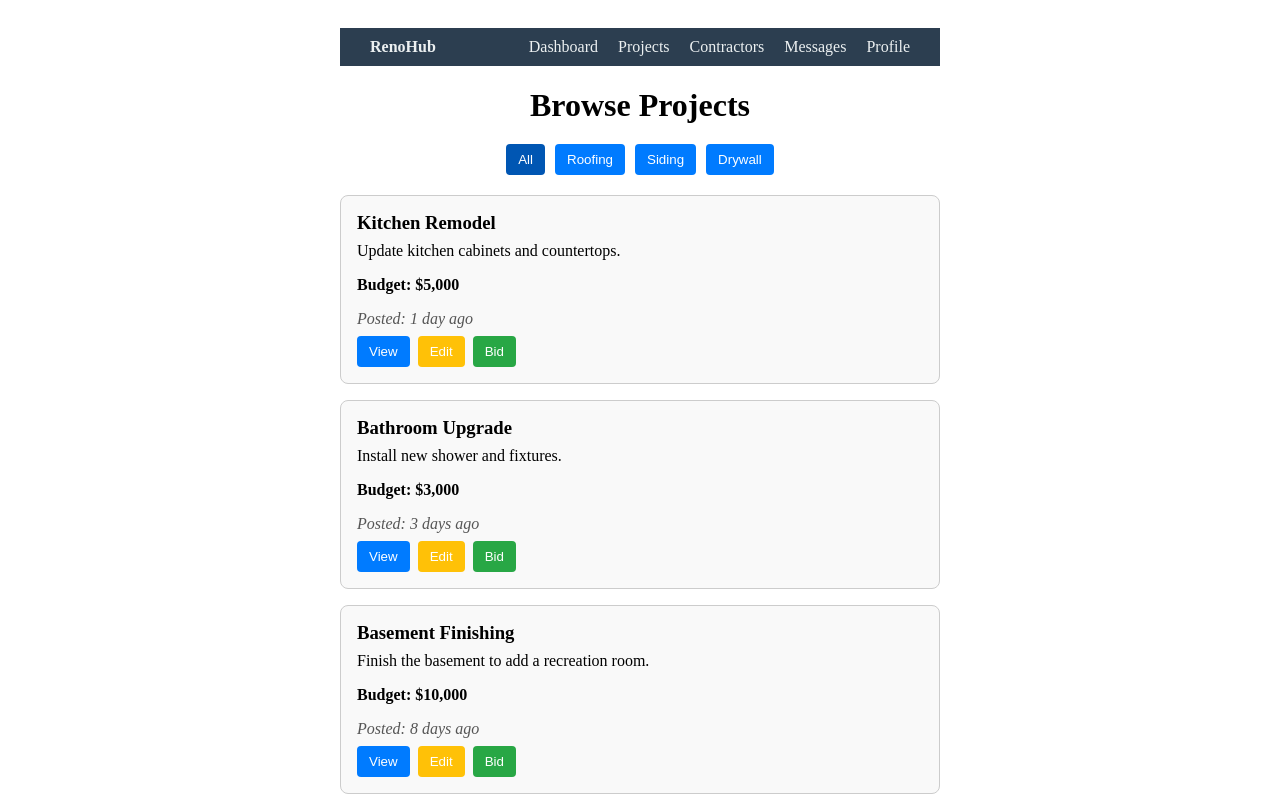
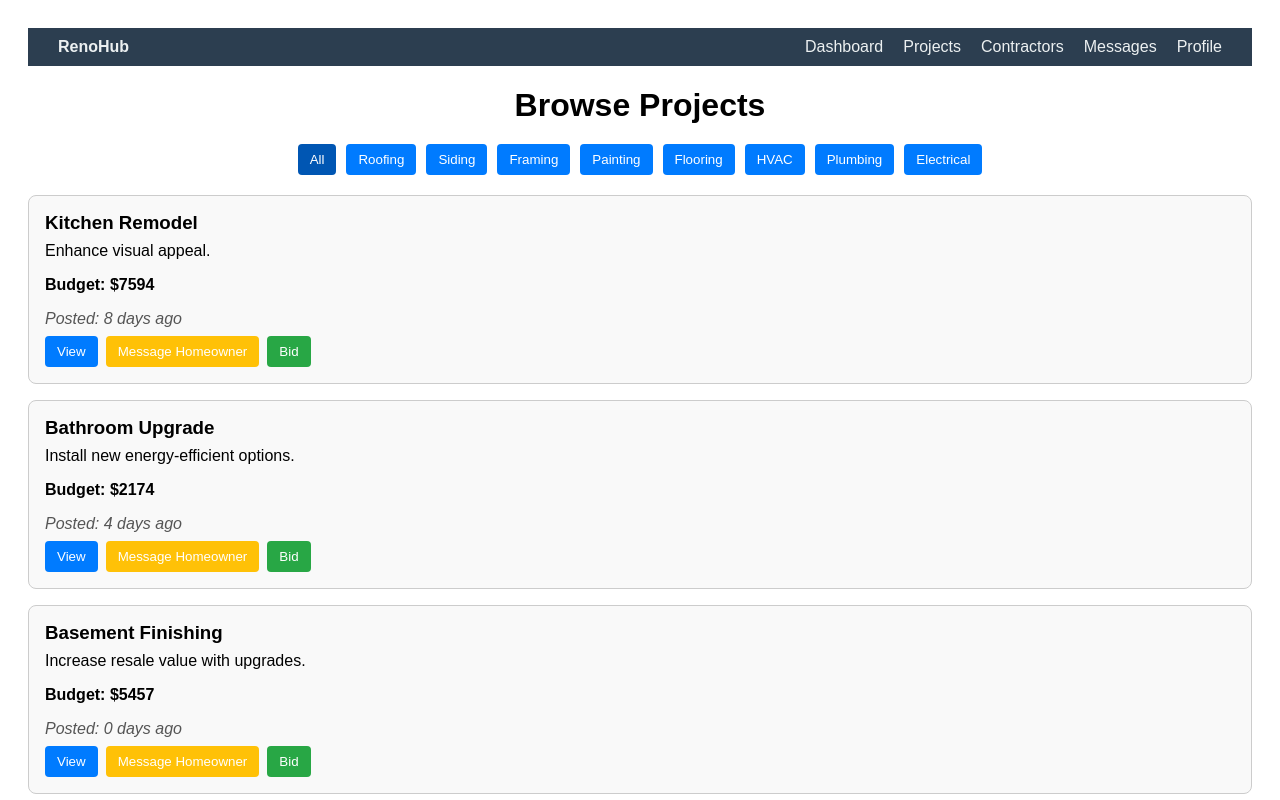
Before and after one commit to Amga20d/renohub, a React (Vite) app in the folder frontend/: page /projects in a window 1280 px wide. Shown: the top 800 px of the page. Built offline with nearby package versions, Linux system fonts and the light colour scheme.

Commit message:
Changes the Projects Page to allow to message the homeowner directly

```diff
--- /dev/null
+++ b/frontend/src/data/projects.js
@@ -0,0 +1,272 @@
+export const projects = [
+    {
+      id: 1,
+      user_id: 5,
+      title: "Kitchen Remodel",
+      description: "Enhance visual appeal.",
+      budget: "$7594",
+      type: "Siding",
+      created_at: "2025-05-27T00:00:00"
+    },
+    {
+      id: 2,
+      user_id: 4,
+      title: "Bathroom Upgrade",
+      description: "Install new energy-efficient options.",
+      budget: "$2174",
+      type: "Plumbing",
+      created_at: "2025-05-23T00:00:00"
+    },
+    {
+      id: 3,
+      user_id: 3,
+      title: "Basement Finishing",
+      description: "Increase resale value with upgrades.",
+      budget: "$5457",
+      type: "Electrical",
+      created_at: "2025-05-19T00:00:00"
+    },
+    {
+      id: 4,
+      user_id: 3,
+      title: "Attic Insulation",
+      description: "Correct water damage issues.",
+      budget: "$4985",
+      type: "Plumbing",
+      created_at: "2025-05-05T00:00:00"
+    },
+    {
+      id: 5,
+      user_id: 4,
+      title: "Garage Siding Replacement",
+      description: "Increase resale value with upgrades.",
+      budget: "$4062",
+      type: "Framing",
+      created_at: "2025-05-18T00:00:00"
+    },
+    {
+      id: 6,
+      user_id: 2,
+      title: "Roof Leak Repair",
+      description: "Bring up to modern standards.",
+      budget: "$5053",
+      type: "Electrical",
+      created_at: "2025-05-07T00:00:00"
+    },
+    {
+      id: 7,
+      user_id: 3,
+      title: "Living Room Expansion",
+      description: "Enhance visual appeal.",
+      budget: "$7493",
+      type: "Framing",
+      created_at: "2025-05-03T00:00:00"
+    },
+    {
+      id: 8,
+      user_id: 2,
+      title: "Exterior Painting",
+      description: "Update fixtures and finishes.",
+      budget: "$1956",
+      type: "HVAC",
+      created_at: "2025-05-25T00:00:00"
+    },
+    {
+      id: 9,
+      user_id: 1,
+      title: "Floor Replacement",
+      description: "Improve airflow and insulation.",
+      budget: "$3656",
+      type: "HVAC",
+      created_at: "2025-05-01T00:00:00"
+    },
+    {
+      id: 10,
+      user_id: 2,
+      title: "Full Home Inspection",
+      description: "Enhance visual appeal.",
+      budget: "$1462",
+      type: "Plumbing",
+      created_at: "2025-05-15T00:00:00"
+    },
+    {
+      id: 11,
+      user_id: 2,
+      title: "HVAC Tune-Up",
+      description: "Improve airflow and insulation.",
+      budget: "$2313",
+      type: "Electrical",
+      created_at: "2025-05-21T00:00:00"
+    },
+    {
+      id: 12,
+      user_id: 3,
+      title: "Shower Renovation",
+      description: "Replace worn out materials.",
+      budget: "$2317",
+      type: "Electrical",
+      created_at: "2025-05-15T00:00:00"
+    },
+    {
+      id: 13,
+      user_id: 1,
+      title: "Electrical Panel Upgrade",
+      description: "Bring up to modern standards.",
+      budget: "$7872",
+      type: "Electrical",
+      created_at: "2025-05-25T00:00:00"
+    },
+    {
+      id: 14,
+      user_id: 4,
+      title: "Deck Building",
+      description: "Increase resale value with upgrades.",
+      budget: "$6396",
+      type: "Electrical",
+      created_at: "2025-05-18T00:00:00"
+    },
+    {
+      id: 15,
+      user_id: 4,
+      title: "Fence Repair",
+      description: "Install new energy-efficient options.",
+      budget: "$6906",
+      type: "Framing",
+      created_at: "2025-05-15T00:00:00"
+    },
+    {
+      id: 16,
+      user_id: 1,
+      title: "Window Installation",
+      description: "Bring up to modern standards.",
+      budget: "$5829",
+      type: "Painting",
+      created_at: "2025-05-09T00:00:00"
+    },
+    {
+      id: 17,
+      user_id: 5,
+      title: "Door Replacement",
+      description: "Update fixtures and finishes.",
+      budget: "$8302",
+      type: "Electrical",
+      created_at: "2025-05-27T00:00:00"
+    },
+    {
+      id: 18,
+      user_id: 3,
+      title: "New Roof Installation",
+      description: "Improve airflow and insulation.",
+      budget: "$6478",
+      type: "Flooring",
+      created_at: "2025-05-20T00:00:00"
+    },
+    {
+      id: 19,
+      user_id: 5,
+      title: "Gutter Cleaning",
+      description: "Install new energy-efficient options.",
+      budget: "$3435",
+      type: "Flooring",
+      created_at: "2025-05-12T00:00:00"
+    },
+    {
+      id: 20,
+      user_id: 5,
+      title: "Drywall Patching",
+      description: "Correct water damage issues.",
+      budget: "$9647",
+      type: "Framing",
+      created_at: "2025-05-14T00:00:00"
+    },
+    {
+      id: 21,
+      user_id: 4,
+      title: "Attic Ventilation",
+      description: "Correct water damage issues.",
+      budget: "$4104",
+      type: "Roofing",
+      created_at: "2025-05-30T00:00:00"
+    },
+    {
+      id: 22,
+      user_id: 2,
+      title: "Lighting Upgrade",
+      description: "Enhance visual appeal.",
+      budget: "$6670",
+      type: "Plumbing",
+      created_at: "2025-05-29T00:00:00"
+    },
+    {
+      id: 23,
+      user_id: 4,
+      title: "New Flooring",
+      description: "Correct water damage issues.",
+      budget: "$7159",
+      type: "Plumbing",
+      created_at: "2025-05-14T00:00:00"
+    },
+    {
+      id: 24,
+      user_id: 5,
+      title: "Exterior Siding Paint",
+      description: "Bring up to modern standards.",
+      budget: "$6824",
+      type: "Painting",
+      created_at: "2025-05-25T00:00:00"
+    },
+    {
+      id: 25,
+      user_id: 3,
+      title: "Ceiling Insulation",
+      description: "Install new energy-efficient options.",
+      budget: "$7263",
+      type: "Framing",
+      created_at: "2025-05-15T00:00:00"
+    },
+    {
+      id: 26,
+      user_id: 2,
+      title: "Hot Water Tank Install",
+      description: "Replace worn out materials.",
+      budget: "$4475",
+      type: "Flooring",
+      created_at: "2025-05-25T00:00:00"
+    },
+    {
+      id: 27,
+      user_id: 4,
+      title: "Foundation Sealing",
+      description: "Bring up to modern standards.",
+      budget: "$1375",
+      type: "HVAC",
+      created_at: "2025-05-04T00:00:00"
+    },
+    {
+      id: 28,
+      user_id: 2,
+      title: "Chimney Repair",
+      description: "Improve airflow and insulation.",
+      budget: "$4881",
+      type: "Roofing",
+      created_at: "2025-05-21T00:00:00"
+    },
+    {
+      id: 29,
+      user_id: 3,
+      title: "Skylight Installation",
+      description: "Replace worn out materials.",
+      budget: "$9206",
+      type: "Painting",
+      created_at: "2025-05-07T00:00:00"
+    },
+    {
+      id: 30,
+      user_id: 5,
+      title: "Garage Door Opener Install",
+      description: "Install new energy-efficient options.",
+      budget: "$7394",
+      type: "Framing",
+      created_at: "2025-05-21T00:00:00"
+    }
+  ];
--- a/frontend/src/helpers/utils.js
+++ b/frontend/src/helpers/utils.js
@@ -37,3 +37,12 @@ export const getUserName = (userId, users) => {
     }
     return bids;
   };
+
+
+  export const getDaysAgo = (dateString) => {
+    const createdDate = new Date(dateString);
+    const now = new Date();
+    const diffTime = Math.abs(now - createdDate);
+    const diffDays = Math.floor(diffTime / (1000 * 60 * 60 * 24));
+    return `${diffDays} day${diffDays !== 1 ? 's' : ''} ago`;
+  };
--- a/frontend/src/pages/MessagesPage.jsx
+++ b/frontend/src/pages/MessagesPage.jsx
@@ -19,7 +19,7 @@ const MessagesPage = () => {
   });
 
   return (
-    <div style={{ maxWidth: '600px', margin: '20px auto', padding: '10px' }}>
+    <div style={{ padding: '20px', fontFamily: 'Arial, sans-serif' }}>
       <Navbar />
       {previews.map(({ recipient, lastMessage }) => (
         <MessagePreview key={recipient.id} recipient={recipient} lastMessage={lastMessage} />
--- a/frontend/src/pages/ProjectsPage.jsx
+++ b/frontend/src/pages/ProjectsPage.jsx
@@ -1,22 +1,44 @@
 import React, { useState } from 'react';
 import Navbar from '../components/Navbar';
+import { projects } from '../data/projects';
+import { getDaysAgo } from '../helpers/utils';
+import { Link } from 'react-router-dom';
 
 function ProjectsPage() {
   const [filter, setFilter] = useState('All');
 
-  const pageStyles = {
-    maxWidth: '600px',
-    margin: '0 auto',
-    padding: '20px'
-  };
+  const projectTypes = [
+    'All',
+    'Roofing',
+    'Siding',
+    'Framing',
+    'Painting',
+    'Flooring',
+    'HVAC',
+    'Plumbing',
+    'Electrical'
+  ];
+
+  const filteredProjects = filter === 'All'
+    ? projects
+    : projects.filter(project => project.type === filter);
+
+    const pageStyles = {
+      padding: '20px',
+      fontFamily: 'Arial, sans-serif'
+    };
+
+
   const headingStyle = {
     textAlign: 'center',
     marginBottom: '20px'
   };
+
   const filterContainerStyle = {
     marginBottom: '20px',
     textAlign: 'center'
   };
+
   const filterButtonStyle = {
     margin: '0 5px',
     padding: '8px 12px',
@@ -26,6 +48,7 @@ function ProjectsPage() {
     backgroundColor: '#007BFF',
     color: '#fff'
   };
+
   const projectCardStyle = {
     border: '1px solid #ccc',
     borderRadius: '8px',
@@ -33,20 +56,25 @@ function ProjectsPage() {
     marginBottom: '16px',
     backgroundColor: '#f9f9f9'
   };
+
   const titleStyle = {
     margin: '0 0 8px 0'
   };
+
   const descriptionStyle = {
     margin: '8px 0'
   };
+
   const budgetStyle = {
     fontWeight: 'bold'
   };
+
   const createdAtStyle = {
     fontStyle: 'italic',
     color: '#555',
     marginBottom: '8px'
   };
+
   const buttonStyle = {
     marginRight: '8px',
     padding: '8px 12px',
@@ -54,86 +82,24 @@ function ProjectsPage() {
     borderRadius: '4px',
     cursor: 'pointer'
   };
+
   const viewButtonStyle = {
     ...buttonStyle,
     backgroundColor: '#007BFF',
     color: '#fff'
   };
-  const editButtonStyle = {
+
+  const messageButtonStyle = {
     ...buttonStyle,
     backgroundColor: '#FFC107',
     color: '#fff'
   };
+
   const bidButtonStyle = {
     ...buttonStyle,
     backgroundColor: '#28A745',
     color: '#fff'
   };
-
-  const getDaysAgo = (dateString) => {
-    const createdDate = new Date(dateString);
-    const now = new Date();
-    const diffTime = Math.abs(now - createdDate);
-    const diffDays = Math.floor(diffTime / (1000 * 60 * 60 * 24));
-    return `${diffDays} day${diffDays !== 1 ? 's' : ''} ago`;
-  };
-
-  const projects = [
-    {
-      id: 1,
-      title: 'Kitchen Remodel',
-      description: 'Update kitchen cabinets and countertops.',
-      budget: '$5,000',
-      type: 'Drywall',
-      created_at: '2025-05-20T10:00:00Z'
-    },
-    {
-      id: 2,
-      title: 'Bathroom Upgrade',
-      description: 'Install new shower and fixtures.',
-      budget: '$3,000',
-      type: 'Siding',
-      created_at: '2025-05-15T14:30:00Z'
-    },
-    {
-      id: 3,
-      title: 'Basement Finishing',
-      description: 'Finish the basement to add a recreation room.',
-      budget: '$10,000',
-      type: 'Roofing',
-      created_at: '2025-05-10T09:15:00Z'
-    },
-    {
-      id: 4,
-      title: 'Attic Insulation',
-      description: 'Improve energy efficiency with new insulation.',
-      budget: '$2,500',
-      type: 'Drywall',
-      created_at: '2025-05-22T08:45:00Z'
-    },
-    {
-      id: 5,
-      title: 'Garage Siding Replacement',
-      description: 'Replace old siding with modern materials.',
-      budget: '$4,000',
-      type: 'Siding',
-      created_at: '2025-05-18T11:20:00Z'
-    },
-    {
-      id: 6,
-      title: 'Roof Leak Repair',
-      description: 'Fix leaks and replace damaged shingles.',
-      budget: '$1,800',
-      type: 'Roofing',
-      created_at: '2025-05-12T16:00:00Z'
-    }
-  ];
-
-  const projectTypes = ['All', 'Roofing', 'Siding', 'Drywall'];
-
-  const filteredProjects = filter === 'All'
-    ? projects
-    : projects.filter(project => project.type === filter);
 
   return (
     <div style={pageStyles}>
@@ -163,7 +129,9 @@ function ProjectsPage() {
           <p style={createdAtStyle}>Posted: {getDaysAgo(project.created_at)}</p>
           <div>
             <button style={viewButtonStyle}>View</button>
-            <button style={editButtonStyle}>Edit</button>
+            <Link to={`/messages/${project.user_id}`}>
+              <button style={messageButtonStyle}>Message Homeowner</button>
+            </Link>
             <button style={bidButtonStyle}>Bid</button>
           </div>
         </div>
```
Also changed, not shown: frontend/src/pages/ContractorPage.jsx (+5 -5 lines).
